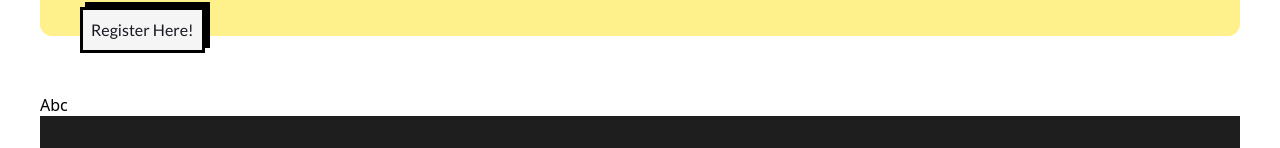
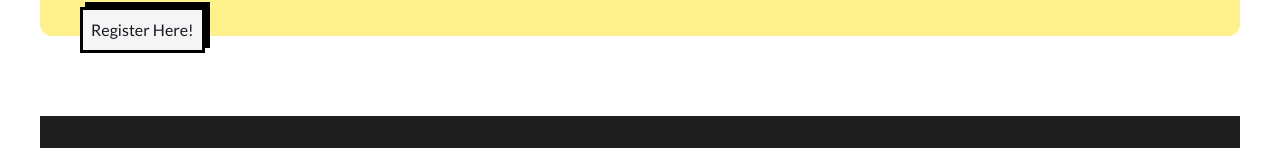
Before and after one commit to revou-fsse-1/w22-group-react-group-b, a Next.js app: page / in a window 1280 px wide. Shown: the part 804-952 px from the top of the page. Built offline with nearby package versions, Linux system fonts and the light colour scheme.

Commit message:
Remove unused code in Navbar component

```diff
--- a/pages/components/Home.tsx
+++ b/pages/components/Home.tsx
@@ -190,7 +190,6 @@ const Navbar = ({ logo }: NavbarProps) => {
 						</div>
 					</div>
 				</div>
-				<UploadPhoto />
 			</nav>
 
 			<Modal
```
